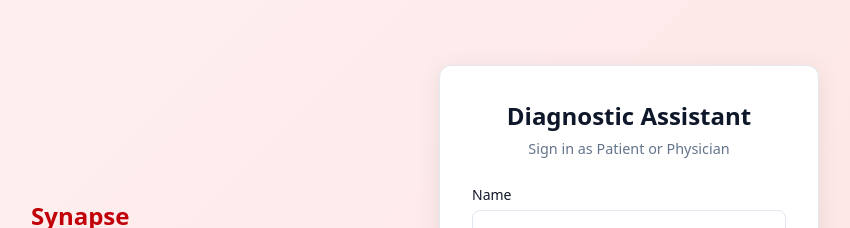
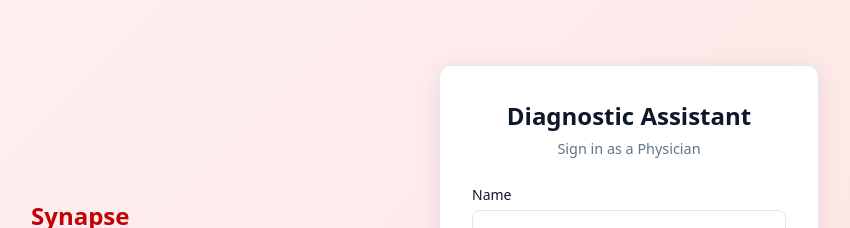
Before and after one commit to AakristG/Synapse, a React (Vite) app in the folder frontend/: page / in a window 1280 px wide. Shown: the part 144-372 px from the top of the page, without its empty margins (215-1065 px from the left). Built offline with nearby package versions, Linux system fonts and the light colour scheme.

Commit message:
front end and feature updates
fixed formatting, fixed login mislabeling, correct logo, added multiple language options for patient summary, tested audio file(it works)

```diff
--- a/frontend/src/pages/Login.tsx
+++ b/frontend/src/pages/Login.tsx
@@ -43,7 +43,7 @@ export default function Login() {
       </div>
       <div className="login-card">
         <h1>Diagnostic Assistant</h1>
-        <p className="login-subtitle">Sign in as Patient or Physician</p>
+        <p className="login-subtitle">Sign in as a Physician</p>
         <form onSubmit={handleSubmit}>
           {error && <div className="login-error">{error}</div>}
           <label>
```
Also changed, not shown: frontend/src/assets/axxess-logo.png.
